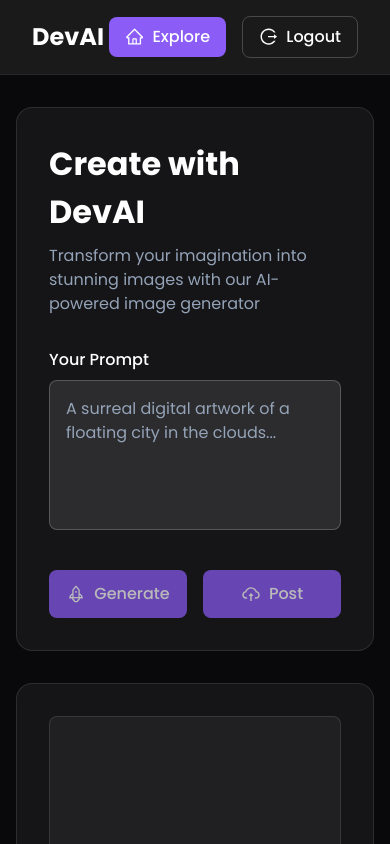
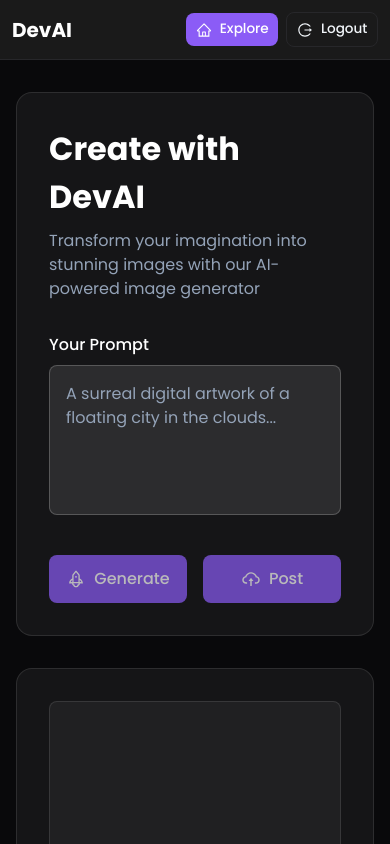
Before and after one commit to devp128/DevAI, a React (Vite) app in the folder client/: page /create-post in a window 390 px wide. Shown: the top 844 px of the page. Built offline with nearby package versions, Linux system fonts and the light colour scheme; sample sign-in values are in the browser's storage.

Commit message:
Navbar of Home and CreatePost Responsive

```diff
--- a/client/src/pages/CreatePost.jsx
+++ b/client/src/pages/CreatePost.jsx
@@ -170,7 +170,14 @@
 const Header = styled.header`
   background-color: ${props => props.theme.bgLight};
   border-bottom: 1px solid ${props => props.theme.border};
-  padding: 1rem 2rem;
+  padding: 1rem;
+  position: sticky;
+  top: 0;
+  z-index: 100;
+
+  @media (max-width: 768px) {
+    padding: 0.75rem;
+  }
 `;
 
 const HeaderContent = styled.div`
@@ -185,6 +192,10 @@
   display: flex;
   gap: 1rem;
   align-items: center;
+
+  @media (max-width: 768px) {
+    gap: 0.5rem;
+  }
 `;
 
 const Logo = styled.h1`
@@ -193,6 +204,10 @@
   color: white;
   cursor: pointer;
   text-decoration: none;
+
+  @media (max-width: 768px) {
+    font-size: 1.25rem;
+  }
 `;
 
 const Button = styled.button`
@@ -214,6 +229,15 @@
 const ExploreButton = styled(Button)`
   background: #8b5cf6;
   color: white;
+  padding: 0.5rem 1rem;
+
+  @media (max-width: 768px) {
+    padding: 0.4rem 0.6rem;
+    font-size: 0.85rem;
+    svg {
+      font-size: 1rem;
+    }
+  }
 
   &:hover {
     background: #7c3aed;
@@ -223,12 +247,20 @@
 
 const LogoutButton = styled(Button)`
   background: transparent;
-  color: white;
-  border: 1px solid rgba(255, 255, 255, 0.2);
+  color: ${props => props.theme.text_primary};
+  border: 1px solid ${props => props.theme.border};
+  padding: 0.5rem 1rem;
+
+  @media (max-width: 768px) {
+    padding: 0.4rem 0.6rem;
+    font-size: 0.85rem;
+    svg {
+      font-size: 1rem;
+    }
+  }
 
   &:hover {
     background: rgba(255, 255, 255, 0.1);
-    transform: translateY(-2px);
   }
 `;
 
--- a/client/src/pages/Home.jsx
+++ b/client/src/pages/Home.jsx
@@ -140,7 +140,14 @@
 const Header = styled.header`
   background-color: ${props => props.theme.bgLight};
   border-bottom: 1px solid ${props => props.theme.border};
-  padding: 1rem 2rem;
+  padding: 1rem;
+  position: sticky;
+  top: 0;
+  z-index: 100;
+
+  @media (max-width: 768px) {
+    padding: 0.75rem;
+  }
 `;
 
 const HeaderContent = styled.div`
@@ -149,11 +156,6 @@
   display: flex;
   justify-content: space-between;
   align-items: center;
-
-  @media (max-width: 768px) {
-    flex-direction: column;
-    gap: 1rem;
-  }
 `;
 
 const ButtonGroup = styled.div`
@@ -162,8 +164,7 @@
   align-items: center;
 
   @media (max-width: 768px) {
-    width: 100%;
-    justify-content: center;
+    gap: 0.5rem;
   }
 `;
 
@@ -173,6 +174,10 @@
   color: white;
   cursor: pointer;
   text-decoration: none;
+
+  @media (max-width: 768px) {
+    font-size: 1.25rem;
+  }
 `;
 
 const Button = styled.button`
@@ -194,6 +199,15 @@
 const CreateButton = styled(Button)`
   background: #8b5cf6;
   color: white;
+  padding: 0.5rem 1rem;
+
+  @media (max-width: 768px) {
+    padding: 0.4rem 0.6rem;
+    font-size: 0.85rem;
+    svg {
+      font-size: 1rem;
+    }
+  }
 
   &:hover {
     background: #7c3aed;
@@ -203,12 +217,20 @@
 
 const LogoutButton = styled(Button)`
   background: transparent;
-  color: white;
-  border: 1px solid rgba(255, 255, 255, 0.2);
+  color: ${props => props.theme.text_primary};
+  border: 1px solid ${props => props.theme.border};
+  padding: 0.5rem 1rem;
+
+  @media (max-width: 768px) {
+    padding: 0.4rem 0.6rem;
+    font-size: 0.85rem;
+    svg {
+      font-size: 1rem;
+    }
+  }
 
   &:hover {
     background: rgba(255, 255, 255, 0.1);
-    transform: translateY(-2px);
   }
 `;
 
--- a/client/src/pages/LandingPage.jsx
+++ b/client/src/pages/LandingPage.jsx
@@ -63,12 +63,12 @@
       <FeaturedSection>
         <SectionTitle>Featured Generations</SectionTitle>
         <ImageGrid>
-            <ImageCard to={"/login"}><Image src={stairImage} alt="AI Generated"/></ImageCard>
+            <ImageCard to={"/login"}><Image src={cyberImage} alt="AI Generated"/></ImageCard>
             <ImageCard to={"/login"}><Image src={tokyoImage} alt="AI Generated"/></ImageCard>
             <ImageCard to={"/login"}><Image src={treeImage} alt="AI Generated"/></ImageCard>
-            <ImageCard to={"/login"}><Image src={cyberImage} alt="AI Generated"/></ImageCard>
             <ImageCard to={"/login"}><Image src={robotImage} alt="AI Generated"/></ImageCard>
             <ImageCard to={"/login"}><Image src={wireImage} alt="AI Generated"/></ImageCard>
+            <ImageCard to={"/login"}><Image src={stairImage} alt="AI Generated"/></ImageCard>
         </ImageGrid>
       </FeaturedSection>
     </Container>
@@ -99,13 +99,16 @@
   z-index: 10;
   max-width: 1200px;
   margin: 0 auto;
-  padding-top: 1.5rem;
-  padding-left: 1.5rem;
-  padding-right: 1.5rem;
-  padding-bottom: 0.5rem;
+  padding: 1.5rem 1rem;
   display: flex;
   justify-content: space-between;
   align-items: center;
+
+  @media (max-width: 768px) {
+    flex-direction: column;
+    gap: 1rem;
+    padding: 1rem 0.75rem;
+  }
 `;
 
 const Logo = styled.h1`
@@ -117,6 +120,13 @@
 const NavButtons = styled.div`
   display: flex;
   gap: 1rem;
+  align-items: center;
+
+  @media (max-width: 768px) {
+    width: 100%;
+    justify-content: space-around;
+    gap: 0.5rem;
+  }
 `;
 
 const StyledLink = styled(Link)`
@@ -129,6 +139,16 @@
   font-weight: 500;
   cursor: pointer;
   transition: all 0.2s ease;
+  display: flex;
+  align-items: center;
+  justify-content: center;
+
+  @media (max-width: 768px) {
+    padding: 0.5rem;
+    font-size: 0.9rem;
+    flex: 1;
+    max-width: 120px;
+  }
 `;
 
 const OutlineButton = styled(Button)`
@@ -222,35 +242,39 @@
 
 const ImageGrid = styled.div`
   display: grid;
-  grid-template-columns: repeat(auto-fit, minmax(300px, 1fr));
+  grid-template-columns: repeat(3, 1fr);
   gap: 1.5rem;
+  padding: 1.5rem;
+
+  @media (max-width: 768px) {
+    grid-template-columns: repeat(2, 1fr);
+    gap: 1rem;
+    padding: 1rem;
+  }
+
+  @media (max-width: 480px) {
+    grid-template-columns: 1fr;
+    gap: 1rem;
+    padding: 0.75rem;
+  }
 `;
 
 const ImageCard = styled(Link)`
-  border-radius: 0.5rem;
-  display: flex;
-  justify-content: center;
-  align-items: center;
-  width: 300px; /* Enforce square shape */
-  height: 300px; /* Enforce square shape */
-  margin: 0.2rem;
+  position: relative;
+  border-radius: 0.75rem;
   overflow: hidden;
-  transition: transform 0.3s ease, box-shadow 0.3s ease;
+  cursor: pointer;
+  aspect-ratio: 1;
+  transition: transform 0.2s;
 
   &:hover {
-    transform: scale(1.05);
-    box-shadow: 0 4px 8px rgba(0, 0, 0, 0.2);
+    transform: translateY(-4px);
   }
 
-  img {
-    border-radius: 0.5rem;
-    width: 100%;
-    height: 100%;
-    object-fit: cover;
+  @media (max-width: 480px) {
+    aspect-ratio: 16/9;
   }
 `;
-
-
 
 const Image = styled.img`
   width: 100%;
```
